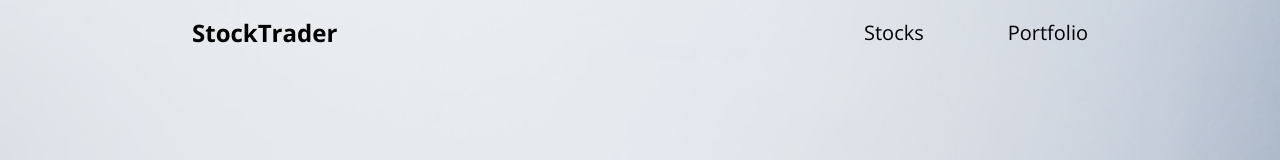
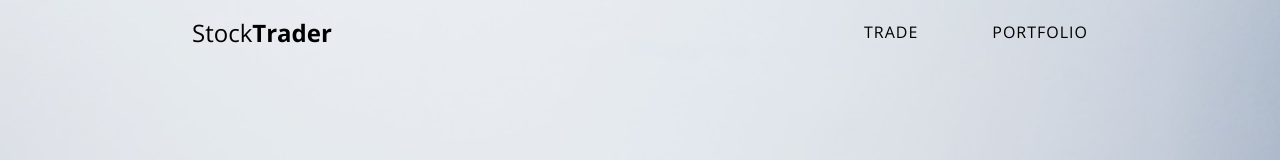
Before and after one commit to ToddPeterson/stock_trader, a Vue app: page / in a window 1280 px wide. Shown: the top 160 px of the page. Built offline with nearby package versions, Linux system fonts and the light colour scheme.

Commit message:
Rename Stock page to Trade

```diff
--- a/src/components/Header.vue
+++ b/src/components/Header.vue
@@ -2,10 +2,10 @@
     <div class="container" :style="style">
         <div class="content">
             <div class="logo">
-                <router-link :to="{name: 'home'}">StockTrader</router-link>
+                <router-link :to="{name: 'home'}"><span class="thin">Stock</span>Trader</router-link>
             </div>
             <ul class="nav-links">
-                <router-link tag="li" :to="{name: 'stocks'}" class="nav-link">Stocks</router-link>
+                <router-link tag="li" :to="{name: 'trade'}" class="nav-link">Trade</router-link>
                 <router-link tag="li" :to="{name: 'portfolio'}" class="nav-link">Portfolio</router-link>
             </ul>
         </div>
@@ -51,8 +51,10 @@ export default {
 }
 
 .nav-link {
-    font-size: 20px;
+    font-size: 16px;
+    letter-spacing: 1px;
     cursor: pointer;
+    text-transform: uppercase;
 }
 
 .nav-link,
@@ -74,4 +76,8 @@ export default {
     font-weight: 700;
     font-size: 24px;
 }
+
+.thin {
+    font-weight: 300;
+}
 </style>
--- a/src/router/index.js
+++ b/src/router/index.js
@@ -2,7 +2,7 @@ import Vue from 'vue';
 import VueRouter from 'vue-router';
 
 import Home from '../views/Home.vue';
-import Stocks from '../views/Stocks.vue'
+import Trade from '../views/Trade.vue'
 import Portfolio from '../views/Portfolio.vue'
 
 Vue.use(VueRouter);
@@ -14,9 +14,9 @@ const routes = [
         component: Home,
     },
     {
-        path: '/stocks',
-        name: 'stocks',
-        component: Stocks
+        path: '/trade',
+        name: 'trade',
+        component: Trade
     },
     {
         path: '/portfolio',
--- a/src/views/Home.vue
+++ b/src/views/Home.vue
@@ -5,7 +5,7 @@
           <div class="text">
             <h2>Trade with clarity</h2>
             <p>Lorem ipsum dolor sit amet consectetur adipisicing elit. Temporibus, officia ea praesentium unde dicta, dolorem non amet velit commodi, molestiae at explicabo quidem! Autem molestiae nulla optio quidem pariatur!</p>
-            <router-link :to="{name: 'stocks'}" class="btn call-to-action"><span>Start Trading</span></router-link>
+            <router-link :to="{name: 'trade'}" class="btn call-to-action"><span>Start Trading</span></router-link>
           </div>
         </div>
     </div>
```
Also changed, not shown: src/views/Trade.vue (renamed from src/views/Stocks.vue).
